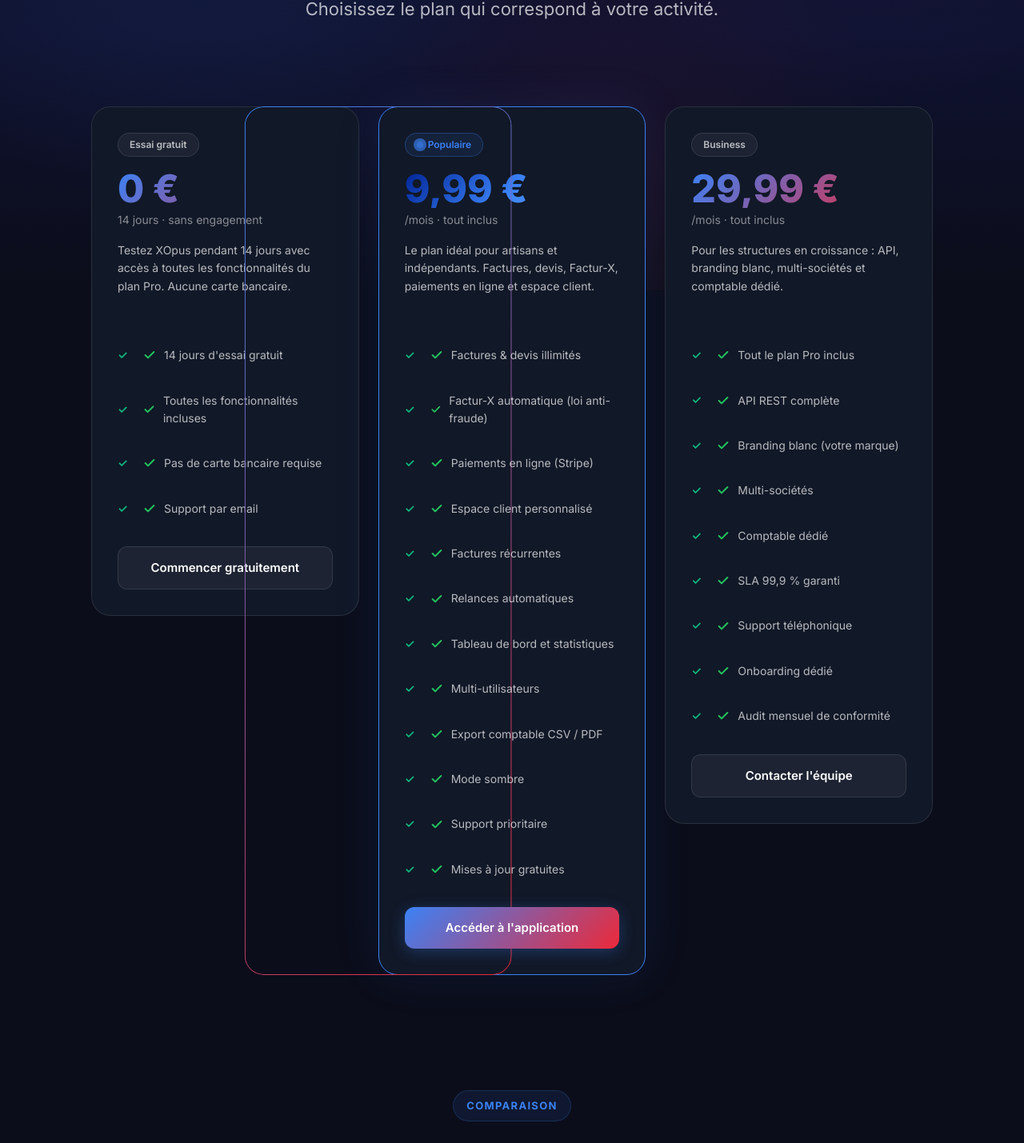
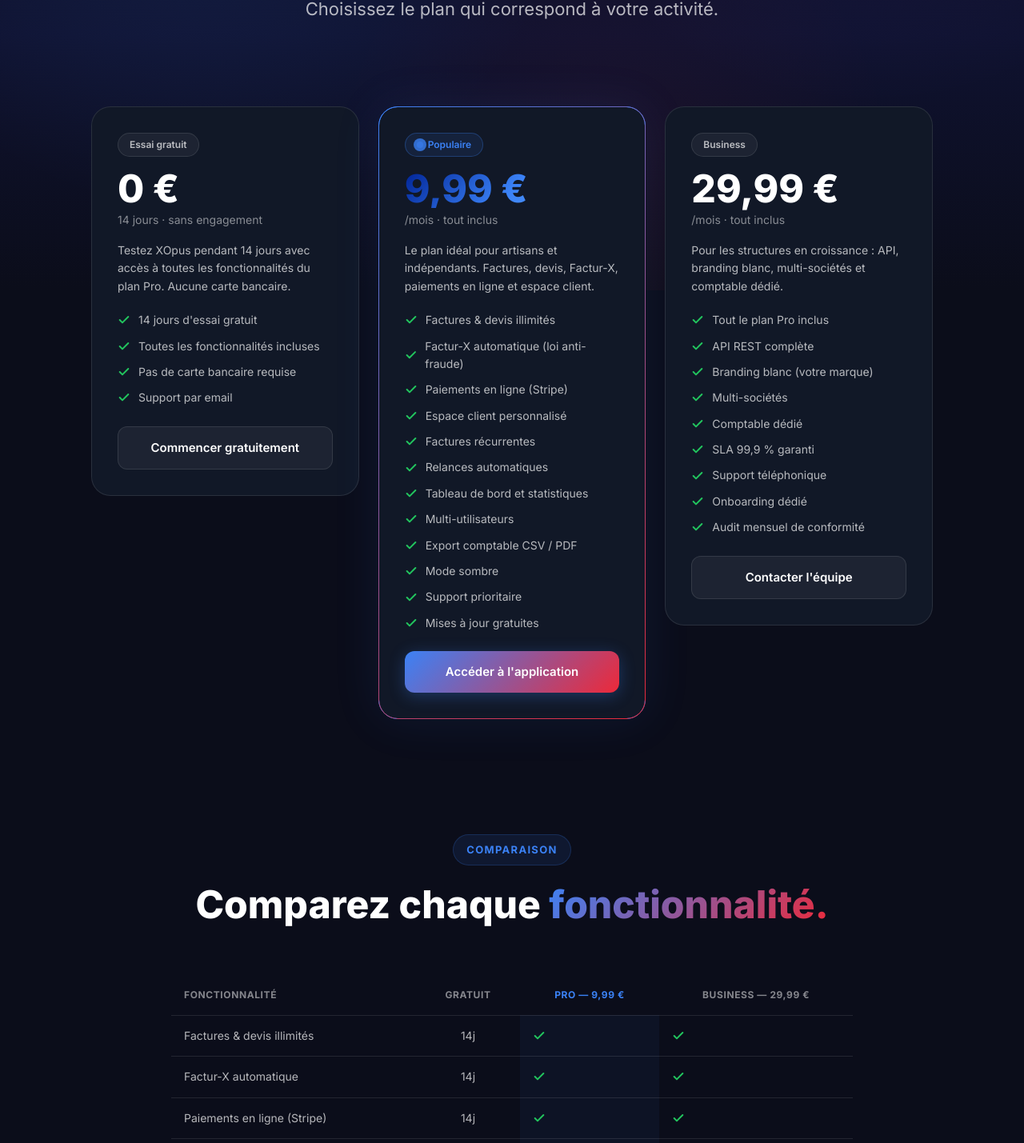
Before and after one commit to Xfactoadmin/xopus-site, a Next.js app: page /tarifs in a window 1280 px wide. Shown: the part 437-1866 px from the top of the page at 80% size. Built offline with nearby package versions, Linux system fonts and the light colour scheme.

Commit message:
fix: remove old CSS duplicates and add missing CSS variable aliases

```diff
--- a/src/styles/site-vitrine.css
+++ b/src/styles/site-vitrine.css
@@ -66,6 +66,12 @@
     --z-header: 1000;
     --z-mobile-menu: 999;
     --z-modal: 2000;
+
+    /* Aliases compat */
+    --text: var(--color-text-primary);
+    --muted: var(--color-text-muted);
+    --surface: var(--color-bg-card);
+    --bleu: var(--color-bleu-clair);
 }
 
 /* ────────── Reset & Base ────────── */
@@ -1367,47 +1373,6 @@
     line-height: 1.6;
 }
 
-/* ────────── PROOF BAR ────────── */
-.site-proof {
-    max-width: var(--container-max);
-    margin: 0 auto;
-    display: grid;
-    grid-template-columns: repeat(auto-fit, minmax(200px, 1fr));
-    gap: 32px;
-    padding: 60px var(--container-padding);
-}
-
-.site-proof > div {
-    text-align: center;
-    padding: 32px;
-    background: var(--color-bg-card);
-    border: 1px solid var(--color-border);
-    border-radius: 16px;
-    transition: all var(--transition-base);
-}
-
-.site-proof > div:hover {
-    transform: translateY(-4px);
-    border-color: var(--color-border-hover);
-    box-shadow: 0 10px 40px rgba(59, 130, 246, 0.2);
-}
-
-.site-proof strong {
-    display: block;
-    font-size: clamp(32px, 4vw, 48px);
-    font-weight: 900;
-    background: var(--gradient-bleu-rouge);
-    -webkit-background-clip: text;
-    -webkit-text-fill-color: transparent;
-    background-clip: text;
-    margin-bottom: 8px;
-}
-
-.site-proof span {
-    font-size: 15px;
-    color: var(--color-text-secondary);
-}
-
 /* ────────── BANDEAU DÉFILANT (MARQUEE) ────────── */
 .site-marquee {
     width: 100%;
@@ -1606,71 +1571,6 @@
     line-height: 1.7;
 }
 
-/* ────────── PRICING CARDS ────────── */
-.site-pricing-card {
-    background: var(--color-bg-card);
-    border: 1px solid var(--color-border);
-    border-radius: 24px;
-    padding: 40px;
-    position: relative;
-    transition: all var(--transition-smooth);
-}
-
-.site-pricing-card:hover {
-    transform: translateY(-8px);
-    border-color: var(--color-border-hover);
-    box-shadow: 0 20px 60px rgba(59, 130, 246, 0.2);
-}
-
-.site-pricing-card--highlighted {
-    border-color: var(--color-bleu-clair);
-    box-shadow: 0 0 50px rgba(59, 130, 246, 0.2);
-}
-
-.site-pricing-card--highlighted::before {
-    content: "POPULAIRE";
-    position: absolute;
-    top: -12px;
-    left: 50%;
-    transform: translateX(-50%);
-    padding: 6px 16px;
-    background: var(--gradient-bleu-rouge);
-    color: white;
-    font-size: 12px;
-    font-weight: 700;
-    border-radius: 20px;
-}
-
-.site-pricing-card__price {
-    font-size: 56px;
-    font-weight: 900;
-    background: var(--gradient-bleu-rouge);
-    -webkit-background-clip: text;
-    -webkit-text-fill-color: transparent;
-    background-clip: text;
-    margin-bottom: 24px;
-}
-
-.site-pricing-card__features {
-    list-style: none;
-    margin: 32px 0;
-}
-
-.site-pricing-card__features li {
-    padding: 12px 0;
-    padding-left: 32px;
-    position: relative;
-    color: var(--color-text-secondary);
-}
-
-.site-pricing-card__features li::before {
-    content: "✓";
-    position: absolute;
-    left: 0;
-    color: #10b981;
-    font-weight: 700;
-}
-
 /* ────────── LISTE ────────── */
 .site-list {
     list-style: none;
@@ -1723,44 +1623,6 @@
 .ico--gold {
     background: rgba(251, 191, 36, 0.1);
     color: #fbbf24;
-}
-
-/* ────────── TABLE COMPARAISON ────────── */
-.site-table-wrap {
-    overflow-x: auto;
-    margin: 0 auto;
-    max-width: var(--container-max);
-}
-
-.site-compare-table {
-    width: 100%;
-    border-collapse: collapse;
-    background: var(--color-bg-card);
-    border: 1px solid var(--color-border);
-    border-radius: 16px;
-    overflow: hidden;
-}
-
-.site-compare-table th,
-.site-compare-table td {
-    padding: 20px;
-    text-align: left;
-    border-bottom: 1px solid var(--color-border);
-}
-
-.site-compare-table thead th {
-    background: rgba(59, 130, 246, 0.1);
-    font-weight: 700;
-    color: var(--color-text-primary);
-}
-
-.site-compare-table th.col-xopus,
-.site-compare-table td.cell-win {
-    background: rgba(59, 130, 246, 0.05);
-}
-
-.site-compare-table tbody tr:hover {
-    background: rgba(255, 255, 255, 0.02);
 }
 
 /* ────────── PAGES LÉGALES MODERNES ────────── */
```
